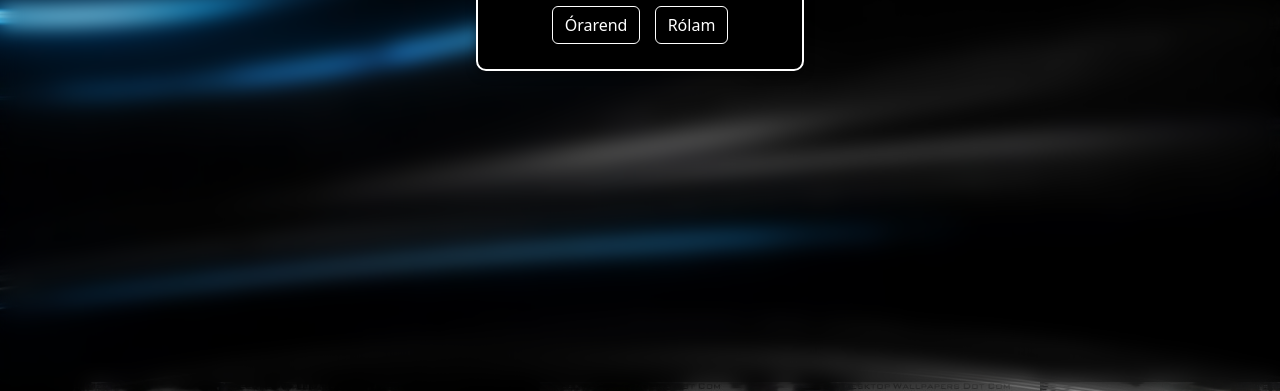
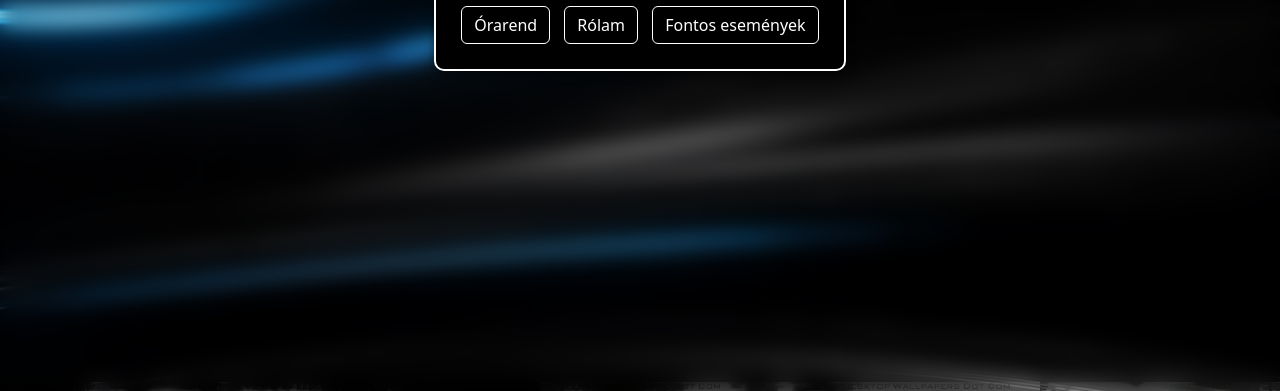
Before and after one commit to banyaszbalazs/weboldalam, a plain HTML site: page index.html in a window 1280 px wide. Shown: the part 409-800 px from the top of the page. Drawn offline with nearby package versions, Linux system fonts and the light colour scheme.

Commit message:
Update index.html

```diff
--- a/index.html
+++ b/index.html
@@ -45,6 +45,7 @@
         <h1>Bányász Balázs</h1>
         <a href="https://banyaszbalazs.github.io/orarend/" class="btn btn-outline-primary">Órarend</a>
         <a href="rolam.html" class="btn btn-outline-primary">Rólam</a>
+        <a href="esemenyek.html" class="btn btn-outline-primary">Fontos események</a>
     </div>
 </body>
 </html>
```
